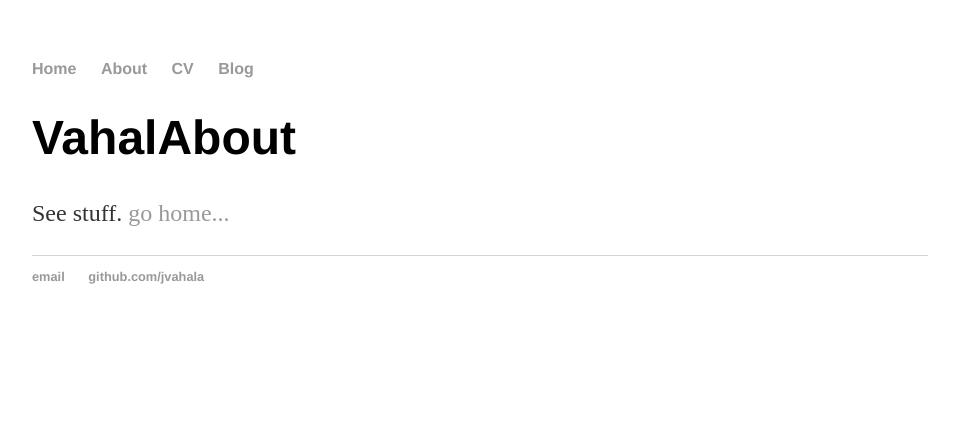
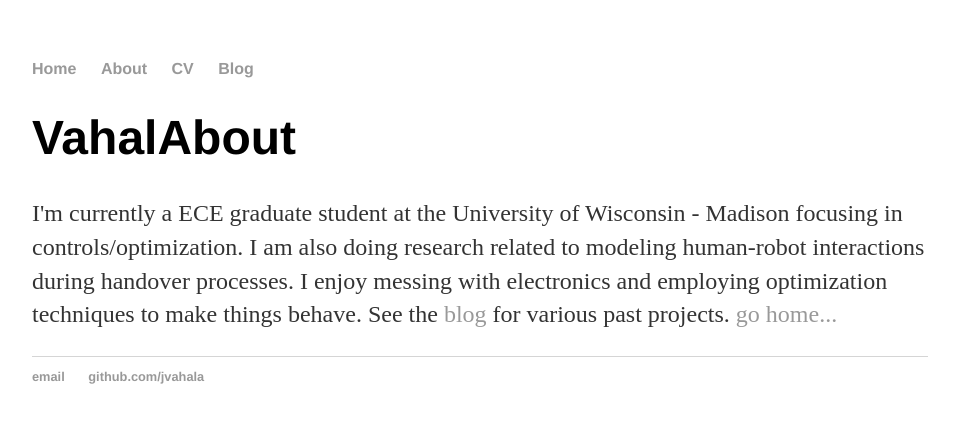
Before and after one commit to jvahala/jvahala.github.io, a Jekyll site: the page built from about/index.html, in a window 1280 px wide. Shown: the top 423 px of the page, without its empty margins (160-1119 px from the left). Built offline with Jekyll 4.4.1, drawn with Linux system fonts in a browser that asks for light colours.

Commit message:
Update index.html

```diff
--- a/about/index.html
+++ b/about/index.html
@@ -4,5 +4,5 @@
 ---
 <div class="blurb">
 	<h1>VahalAbout</h1>
-	<p>See stuff. <a href="../">go home...</a></p>
+	<p>I'm currently a ECE graduate student at the University of Wisconsin - Madison focusing in controls/optimization. I am also doing research related to modeling human-robot interactions during handover processes. I enjoy messing with electronics and employing optimization techniques to make things behave. See the <a href="/blog">blog</a> for various past projects. <a href="../">go home...</a></p>
 </div><!-- /.blurb -->
```
